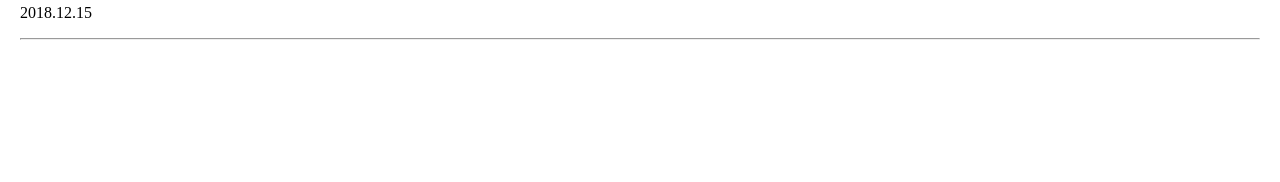
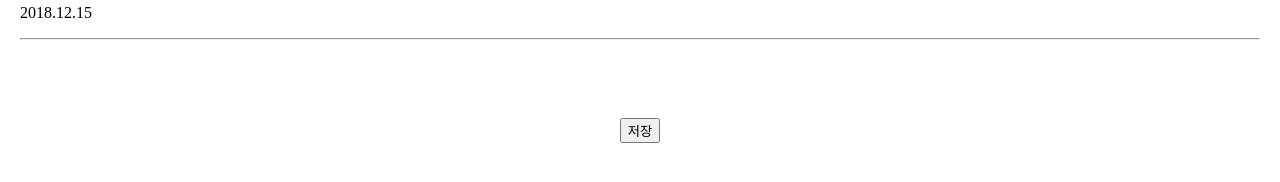
Before and after one commit to JangSeongHo99/blog, a React (Create React App) app: page / in a window 1280 px wide. Shown: the part 378-560 px from the top of the page. Built offline with nearby package versions, Linux system fonts and the light colour scheme.

Commit message:
Input writing button

```diff
--- a/src/App.css
+++ b/src/App.css
@@ -10,6 +10,23 @@
 	margin-top: 20px;
 	padding: 20px;
 	background: #eee;
+}
+.publish {
+	margin-top: 30px;
+	margin-bottom: 30px;
+}
+.publish input{
+	padding: 10px;
+	font-size: 16px;
+	border-radius: 5px;
+	width: 80%;
+	border: 1px;
+	solid: grey;
+}
+.publish button{
+	display: block;
+	margin: auto;
+	margin-top: 10px;
 }
 .black-nav {
 	background: blue;
--- a/src/App.js
+++ b/src/App.js
@@ -15,7 +15,7 @@
 	let [modal, modal변경] = useState(false);
 	let [menu, menu변경] = useState(false);
 	let [제목순서, 제목순서변경] = useState(0);
-
+	let [입력값, 입력값변경] = useState('');
 	function 제목바꾸기(){
 		var newArray = [...글제목];
 		newArray[0] = "여자코트 추천";
@@ -45,23 +45,32 @@
 			</IconButton>
 		</div>
 		<button onClick={ 제목바꾸기 }> 버튼 </button>
-		  <button onClick={()=>{modal변경(!modal)}}> 열고 닫기 </button>
-		 {
+		<button onClick={()=>{modal변경(!modal)}}> 열고 닫기 </button>
+		{
 			  글제목.map((title, index) => {
 				  return (
-					  <div className="list">
+					  <div className="list" key = {index}>
 						  <h3 onClick={()=>{제목순서변경(index)}}> { title } <span onClick={()=>따봉변경(따봉[index] + 1)}>👍</span> { 따봉[index] } </h3>
 						<p>2018.12.15</p>
 						<hr/>
 					</div>
 					  )
 			  })
-		  }
+		}
+
 		{
 			  modal === true
 			  ? <Modal 글제목 = {글제목} 제목순서 = {제목순서}></Modal>
 			  : null
-		  }
+		}
+		<div className="publish">
+			<input onChange={ (e)=>{ 입력값변경(e.target.value)}}/>
+			<button onClick={ () =>{
+					var arrayCopy = [...글제목];
+					arrayCopy.unshift(입력값);
+					글제목변경(arrayCopy);
+			}}>저장</button>
+		</div>
     </div>
   );
 }
@@ -86,4 +95,11 @@
 	)
 }
 
+function Write(props){
+	return(
+		<div className="modal">
+			<h2>{props.입력값}</h2>
+		</div>
+	)
+}
 export default App;
```
Also changed, not shown: 1 other file (tests, documents, lock files or other folders).
